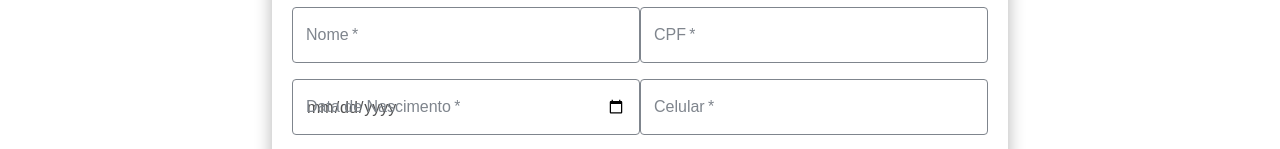
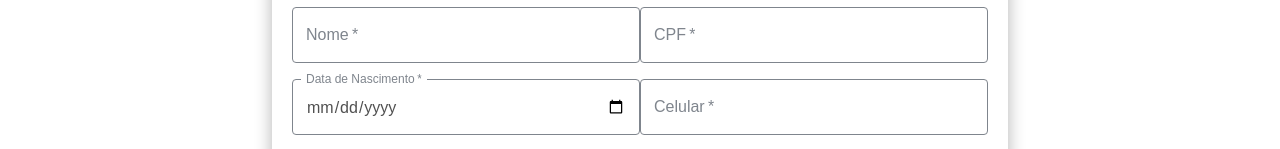
Before and after one commit to TCCMarcoLemasArthur/eRifaTec, a React (Create React App) app in the folder frontend/: page /cadastrar in a window 1280 px wide. Shown: the part 151-300 px from the top of the page. Built offline with nearby package versions, Linux system fonts and the light colour scheme.

Commit message:
- Limite adicionado aos campos cpf e telefone - Label data de nascimento corrigida

```diff
--- a/frontend/src/componentes/FormUsuario.tsx
+++ b/frontend/src/componentes/FormUsuario.tsx
@@ -117,6 +117,7 @@ function FormUsuario({cadastro}: Props) {
           label='CPF'
           variant='outlined'
           value={userData.cpf}
+          inputProps={{maxlength: 11}}
           onChange={handleInputChange}
           required
           sx={styles.campo}
@@ -130,6 +131,7 @@ function FormUsuario({cadastro}: Props) {
           name='dataNasc'
           label='Data de Nascimento'
           variant='outlined'
+          InputLabelProps={{ shrink: true }}
           value={userData.dataNasc}
           onChange={handleInputChange}
           required
@@ -143,6 +145,7 @@ function FormUsuario({cadastro}: Props) {
           name='celular'
           label='Celular'
           variant='outlined'
+          inputProps={{maxlength: 11}}
           value={userData.celular}
           onChange={handleInputChange}
           required
```
